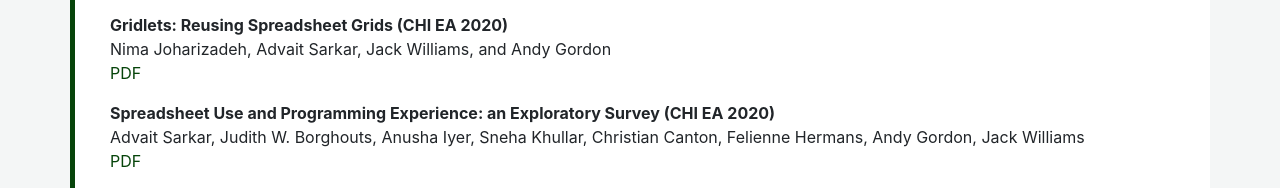
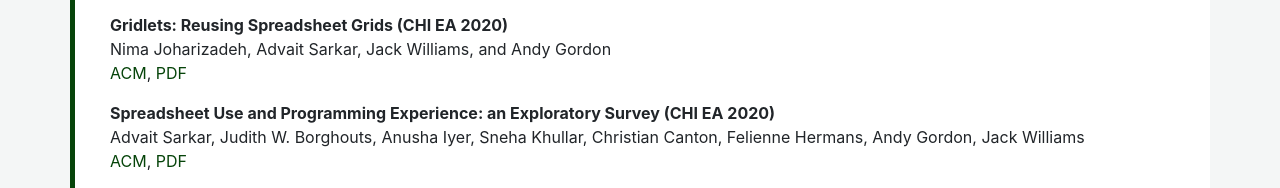
Before and after one commit to jack-williams/jack-williams.github.io, a plain HTML site: page index.html in a window 1280 px wide. Shown: the part 481-669 px from the top of the page. Drawn offline with nearby package versions, Linux system fonts and the light colour scheme.

Commit message:
Add acm links

```diff
--- a/index.html
+++ b/index.html
@@ -73,19 +73,21 @@
 
           <span class="font-weight-bold">Higher-Order Spreadsheets with Spilled Arrays (ESOP 2020)</span>
           <p>Jack Williams, Nima Joharizadeh, Andrew D. Gordon, and Advait Sarkar</br>
-            <a target="_blank" href="https://link.springer.com/chapter/10.1007%2F978-3-030-44914-8_27">Springer</a>
+            <a target="_blank" href="https://link.springer.com/chapter/10.1007%2F978-3-030-44914-8_27">Springer</a>,
             <a target="_blank" href="papers/extended_gridlets_esop.pdf">Extended Version</a>
           </p>
 
           <span class="font-weight-bold">Gridlets: Reusing Spreadsheet Grids (CHI EA 2020)</span>
           <p>
             Nima Joharizadeh, Advait Sarkar, Jack Williams, and Andy Gordon</br>
+            <a target="_blank" href="https://dl.acm.org/doi/abs/10.1145/3334480.3382806">ACM</a>,
             <a target="_blank" href="https://www.microsoft.com/en-us/research/uploads/prod/2020/04/joharizadeh_2020_gridlets.pdf">PDF</a>
           </p>
 
           <span class="font-weight-bold">Spreadsheet Use and Programming Experience: an Exploratory Survey (CHI EA 2020)</span>
           <p>
             Advait Sarkar, Judith W. Borghouts, Anusha Iyer, Sneha Khullar, Christian Canton, Felienne Hermans, Andy Gordon, Jack Williams</br>
+            <a target="_blank" href="https://dl.acm.org/doi/abs/10.1145/3334480.3382807">ACM</a>,
             <a target="_blank" href="https://www.microsoft.com/en-us/research/uploads/prod/2020/04/sarkar_2020_spreadsheet_experience.pdf">PDF</a>
           </p>
 
@@ -100,10 +102,9 @@
             and
             <a class="plain-link" target="_blank"
                href="https://homepages.inf.ed.ac.uk/wadler">Philip
-              Wadler</a>
-</br>
-<a target="_blank" href="https://doi.org/10.1145/3276504">ACM</a>,
-<a target="_blank" href="papers/oopsla-root-cause-of-blame.pdf">PDF</a>
+              Wadler</a></br>
+            <a target="_blank" href="https://doi.org/10.1145/3276504">ACM</a>,
+            <a target="_blank" href="papers/oopsla-root-cause-of-blame.pdf">PDF</a>
           </p>
 
           <span class="font-weight-bold" id="pub-mixed-messages">Mixed Messages: Measuring Conformance and Non-Interference in TypeScript (ECOOP 2017)</span>
```
